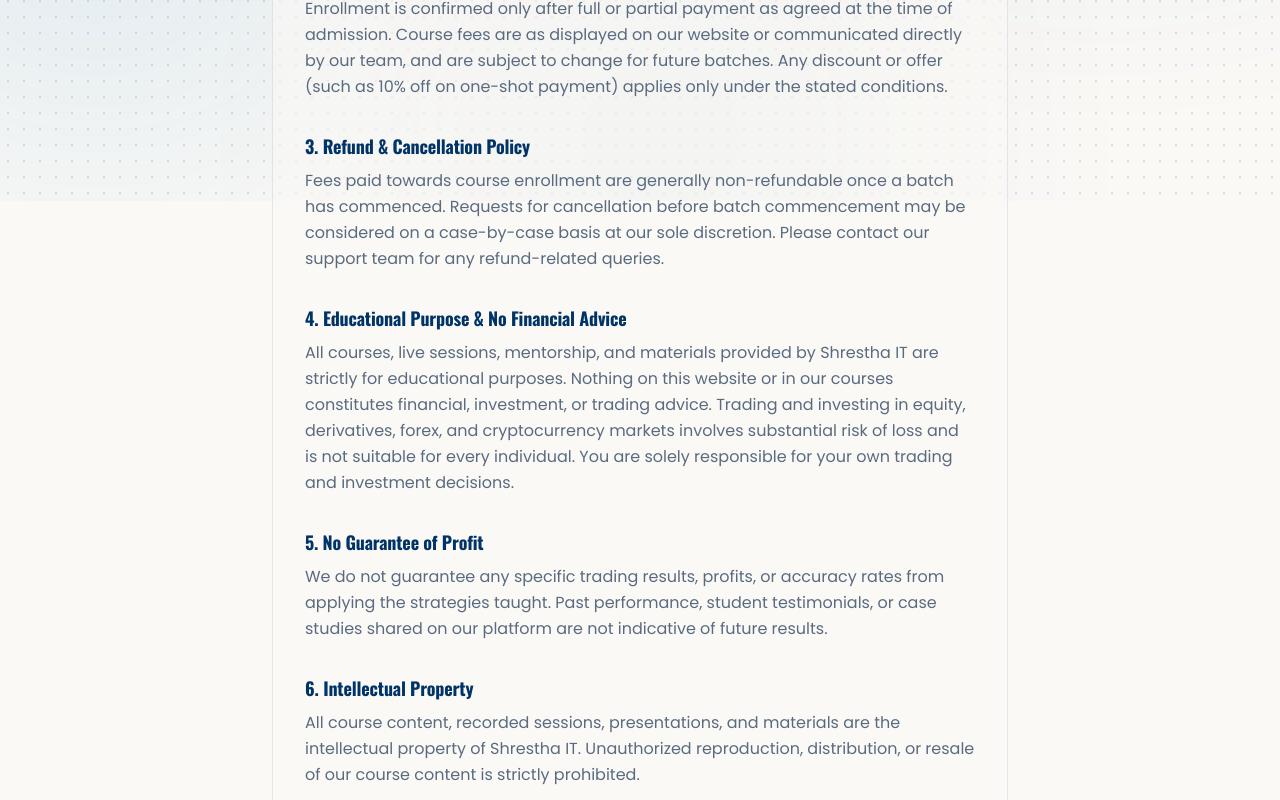
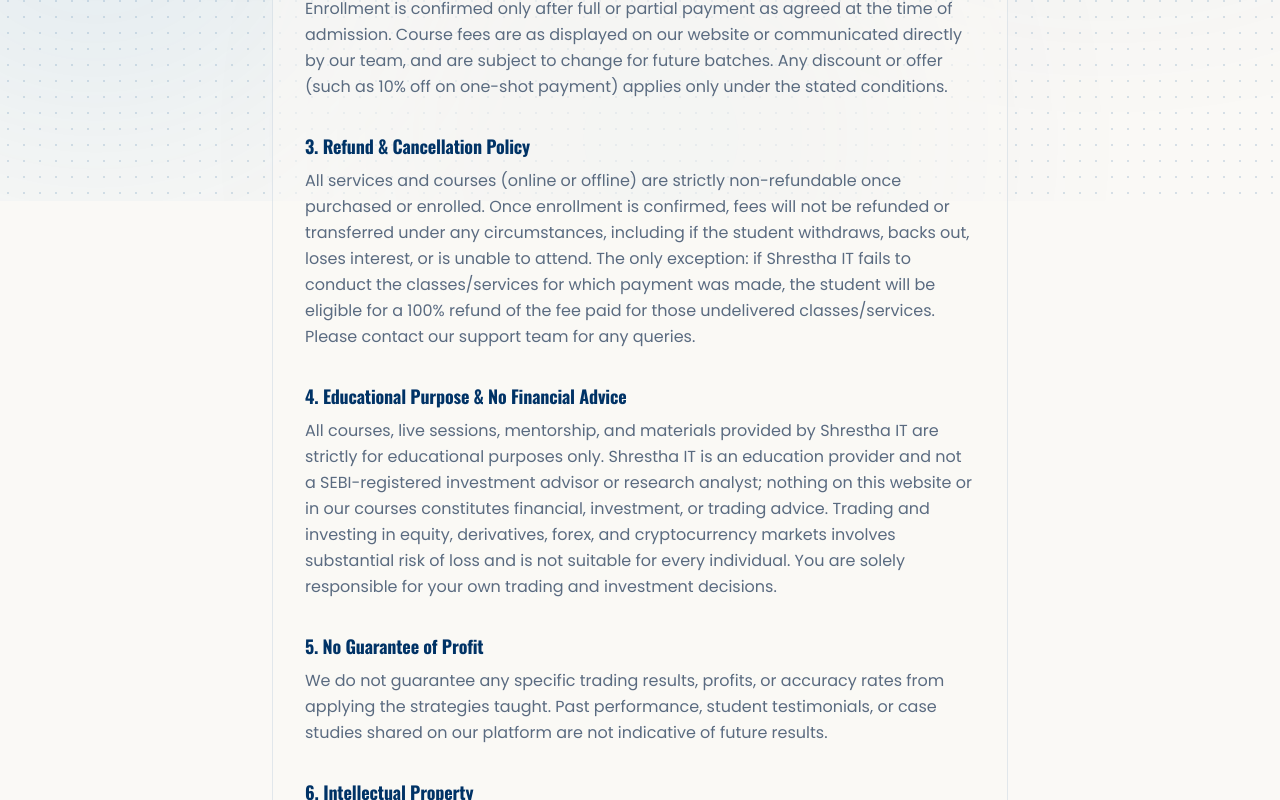
Before and after one commit to code-x-prime/sit, a Next.js app: page /terms in a window 1280 px wide. Shown: the part 599-1399 px from the top of the page. Built offline with nearby package versions, Linux system fonts and the light colour scheme.

Commit message:
feat: update Terms & Conditions and add policy notes in footer for clarity

```diff
--- a/src/app/terms/page.tsx
+++ b/src/app/terms/page.tsx
@@ -35,14 +35,18 @@
           </Section>
 
           <Section title="3. Refund & Cancellation Policy">
-            Fees paid towards course enrollment are generally non-refundable once a batch has commenced. Requests for
-            cancellation before batch commencement may be considered on a case-by-case basis at our sole discretion.
-            Please contact our support team for any refund-related queries.
+            All services and courses (online or offline) are strictly non-refundable once purchased or enrolled. Once
+            enrollment is confirmed, fees will not be refunded or transferred under any circumstances, including if the
+            student withdraws, backs out, loses interest, or is unable to attend. The only exception: if Shrestha IT
+            fails to conduct the classes/services for which payment was made, the student will be eligible for a 100%
+            refund of the fee paid for those undelivered classes/services. Please contact our support team for any
+            queries.
           </Section>
 
           <Section title="4. Educational Purpose & No Financial Advice">
             All courses, live sessions, mentorship, and materials provided by Shrestha IT are strictly for educational
-            purposes. Nothing on this website or in our courses constitutes financial, investment, or trading advice.
+            purposes only. Shrestha IT is an education provider and not a SEBI-registered investment advisor or
+            research analyst; nothing on this website or in our courses constitutes financial, investment, or trading advice.
             Trading and investing in equity, derivatives, forex, and cryptocurrency markets involves substantial risk
             of loss and is not suitable for every individual. You are solely responsible for your own trading and
             investment decisions.
--- a/src/components/Footer.tsx
+++ b/src/components/Footer.tsx
@@ -277,14 +277,32 @@
 
         </div>
 
+        {/* Policy Notes */}
+        <div className="mt-6 space-y-2 rounded-xl border border-white/10 bg-white/5 px-4 py-3 text-[11px] sm:text-xs text-gray-400 leading-relaxed">
+          <p className="flex gap-2">
+            <span className="mt-1.5 h-1.5 w-1.5 shrink-0 rounded-full bg-amber-400" />
+            <span>
+              <strong className="text-amber-400">NOTE:</strong> All services and courses (online or offline) are
+              strictly non-refundable once purchased or enrolled. Refund applies only if Shrestha IT fails to conduct
+              the paid classes.
+            </span>
+          </p>
+          <p className="flex gap-2">
+            <span className="mt-1.5 h-1.5 w-1.5 shrink-0 rounded-full bg-amber-400" />
+            <span>
+              <strong className="text-amber-400">DISCLAIMER:</strong> All courses and sessions are for educational
+              purposes only. We are not SEBI-registered investment advisors and do not provide financial advice or
+              guarantee profits. Trading involves risk of loss.
+            </span>
+          </p>
+        </div>
+
         {/* Bottom Legal Bar & Credit */}
         <div className="pt-6 flex flex-col md:flex-row items-center justify-between gap-4 text-[11px] text-gray-400">
           <div className="flex items-center gap-3 text-gray-300 font-medium">
-            <span className="hover:text-white cursor-pointer transition">TERMS & CONDITIONS</span>
+            <Link href="/terms" className="hover:text-white transition">TERMS & CONDITIONS</Link>
             <span>•</span>
-            <span className="hover:text-white cursor-pointer transition">PRIVACY POLICY</span>
-            <span>•</span>
-            <span className="hover:text-white cursor-pointer transition">DISCLAIMER</span>
+            <Link href="/privacy" className="hover:text-white transition">PRIVACY POLICY</Link>
           </div>
 
           <p>© {new Date().getFullYear()} Shrestha IT Academy. All rights reserved.</p>
```
